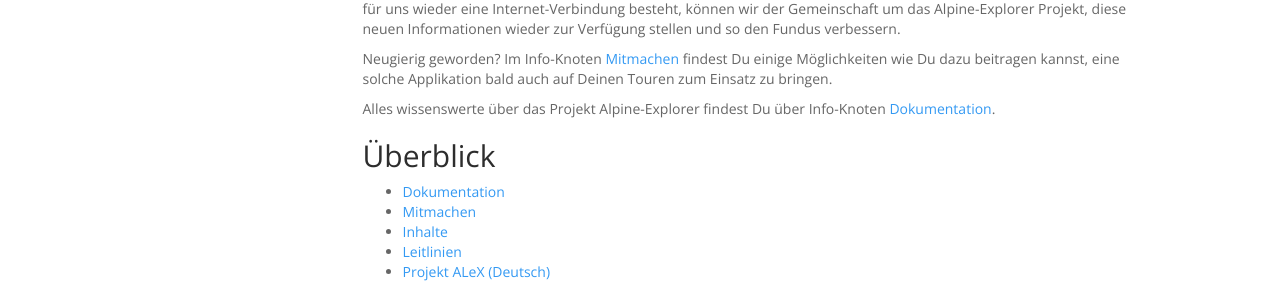
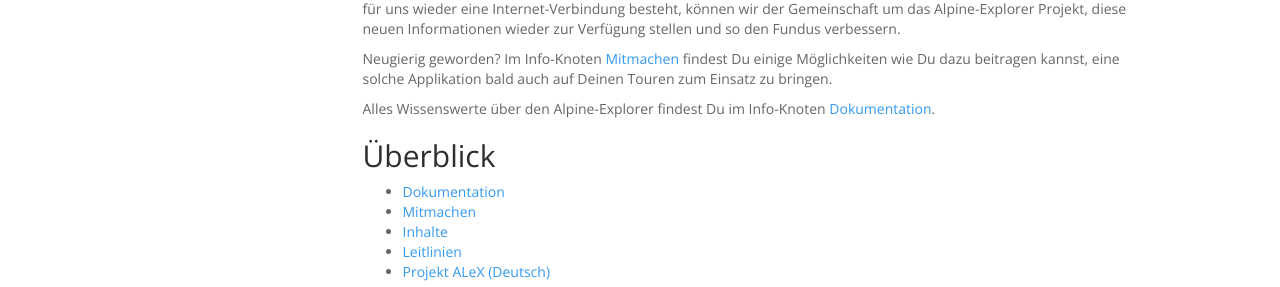
Before and after one commit to wodo/alpine-explorer, a Sphinx documentation site: the page built from docs/index.rst, in a window 1280 px wide and 1207 px high. Shown: the part 671-958 px from the top of the window. Built offline with Sphinx 7.4.7, drawn with Linux system fonts in a browser that asks for light colours.

Commit message:
improvement after review

```diff
--- a/docs/index.rst
+++ b/docs/index.rst
@@ -39,7 +39,7 @@ diese neuen Informationen wieder zur Verfügung stellen und so den Fundus verbes
 Neugierig geworden? Im Info-Knoten :ref:`Mitmachen <contribute>` findest Du einige Möglichkeiten wie Du dazu beitragen kannst,
 eine solche Applikation bald auch auf Deinen Touren zum Einsatz zu bringen.
 
-Alles wissenswerte über das Projekt Alpine-Explorer findest Du über Info-Knoten :ref:`documentation`.
+Alles Wissenswerte über den Alpine-Explorer findest Du im Info-Knoten :ref:`Dokumentation <documentation>`.
 
 Überblick
 =========
```
